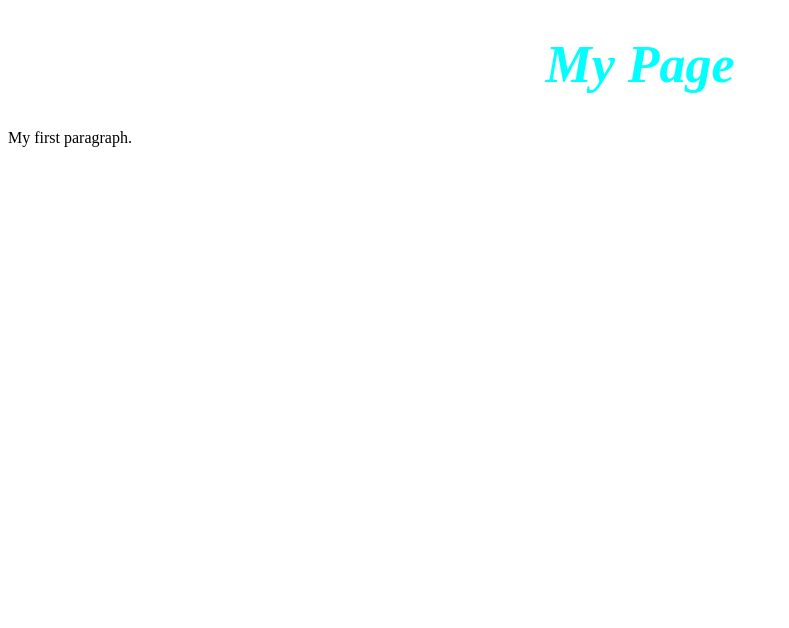
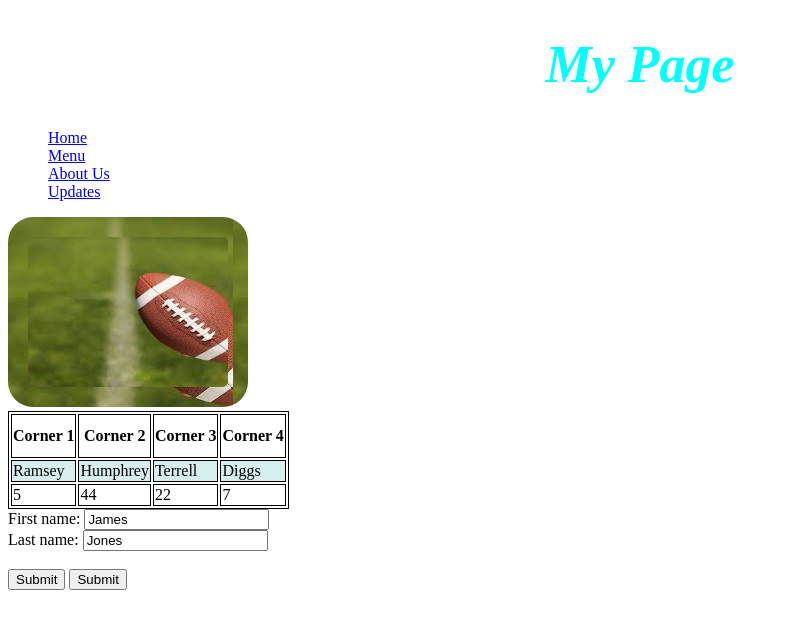
Before and after one commit to ehill29/Cloud-computing, a plain HTML site: page CSS.html in a window 1280 px wide. Shown: the whole page, without its empty margins (0-789 px from the left). Drawn offline with Linux system fonts and the light colour scheme.

Commit message:
Assignment 4

```diff
--- a/CSS.html
+++ b/CSS.html
@@ -7,7 +7,51 @@
     <body>
 
     <h1>My Page</h1>
-    <p>My first paragraph.</p>
+    <ul>
+        <li><a href="#home">Home</a><li>
+        <li><a href="menu">Menu</a><li>
+        <li><a href="about us">About Us</a><li>
+        <li><a href="updates">Updates</a><li>
+    </ul>
+    <img src="football.jpg" alt="football">
+
+    <table>
+        <style>
+            table, th, td {
+              border:1px solid black;
+            }
+            tr:nth-child(even) {
+  background-color: #D6EEEE;
+}
+            </style>
+        <tr>
+          <th>Corner 1</th>
+          <th>Corner 2</th>
+          <th>Corner 3</th>
+          <th>Corner 4</th>
+        </tr>
+        <tr>
+          <td>Ramsey</td>
+          <td>Humphrey</td>
+          <td>Terrell</td>
+          <td>Diggs</td>
+        </tr>
+        <tr>
+          <td>5</td>
+          <td>44</td>
+          <td>22</td>
+          <td>7</td>
+        </tr>
+      </table>
+
+      <form action="/action_page.php">
+        <label for="fname">First name:</label>
+        <input type="text" id="fname" name="fname" value="James"><br>
+        <label for="lname">Last name:</label>
+        <input type="text" id="lname" name="lname" value="Jones"><br><br>
+        <input type="submit" value="Submit">
+        <input type="button" value="Submit"
+      </form>
 
     </body>
 </html>
--- a/mystyle.css
+++ b/mystyle.css
@@ -4,3 +4,32 @@ h1 {
     font-size: 52px;
     font-style: oblique;
 }
+
+img {
+    width: 400px;
+    height: 400px;
+}
+
+img {
+    border-radius: 25px;
+  background: url(football.jpg);
+  background-position: left top;
+  background-repeat: repeat;
+  padding: 20px;
+  width: 200px;
+  height: 150px;
+}
+
+ul {
+    list-style: none;
+}
+
+/* mouse over link */
+a:hover {
+    color: orchid;
+  }
+
+  th {
+    text-align: center;
+    height: 40px;
+  }
```
Also changed, not shown: football.jpg (added).
